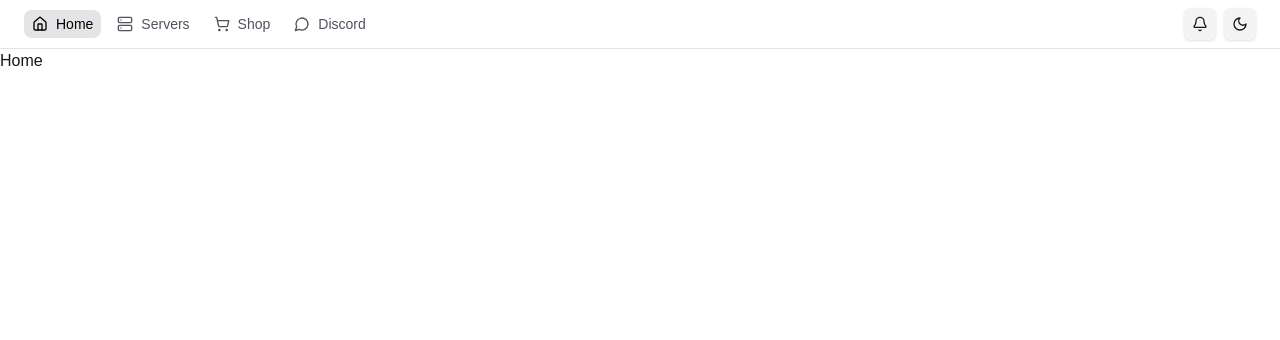
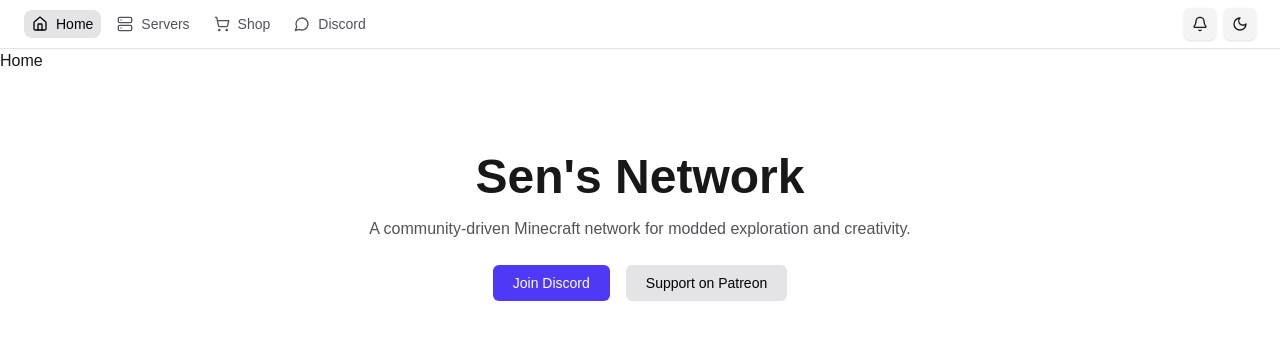
Before and after one commit to sennecools/Minecraft-Network-Site, a Next.js app in the folder frontend/: page / in a window 1280 px wide. Shown: the top 340 px of the page. Built offline with nearby package versions, Linux system fonts and the light colour scheme.

Commit message:
Added a small hero section for the home page

```diff
--- a/frontend/app/page.tsx
+++ b/frontend/app/page.tsx
@@ -1,7 +1,10 @@
+import HomeHero from '@/components/home/home-hero';
+
 export default function Home() {
 	return (
 		<div>
 			<p>Home</p>
+			<HomeHero />
 		</div>
 	);
 }
--- /dev/null
+++ b/frontend/components/home/home-hero.tsx
@@ -0,0 +1,32 @@
+import Link from 'next/link';
+
+export default function HomeHero() {
+	return (
+		<div className="text-center py-20 px-4">
+			<h1 className="text-4xl md:text-5xl font-extrabold text-zinc-900 dark:text-white mb-4">
+				Sen&apos;s Network
+			</h1>
+			<p className="text-zinc-600 dark:text-zinc-400 max-w-xl mx-auto">
+				A community-driven Minecraft network for modded exploration and
+				creativity.
+			</p>
+
+			<div className="mt-6 flex justify-center gap-4">
+				<Link
+					href="https://discord.gg/ZNa56yhz48"
+					className="bg-indigo-600 hover:bg-indigo-700 text-white px-5 py-2 rounded-md text-sm font-medium transition"
+					target="_blank"
+				>
+					Join Discord
+				</Link>
+				<Link
+					href="https://patreon.com/c/SenNerd"
+					className="bg-zinc-200 hover:bg-zinc-300 dark:bg-zinc-700 dark:hover:bg-zinc-600 text-black dark:text-white px-5 py-2 rounded-md text-sm font-medium transition"
+					target="_blank"
+				>
+					Support on Patreon
+				</Link>
+			</div>
+		</div>
+	);
+}
```
Also changed, not shown: 1 other file (tests, documents, lock files or other folders).
